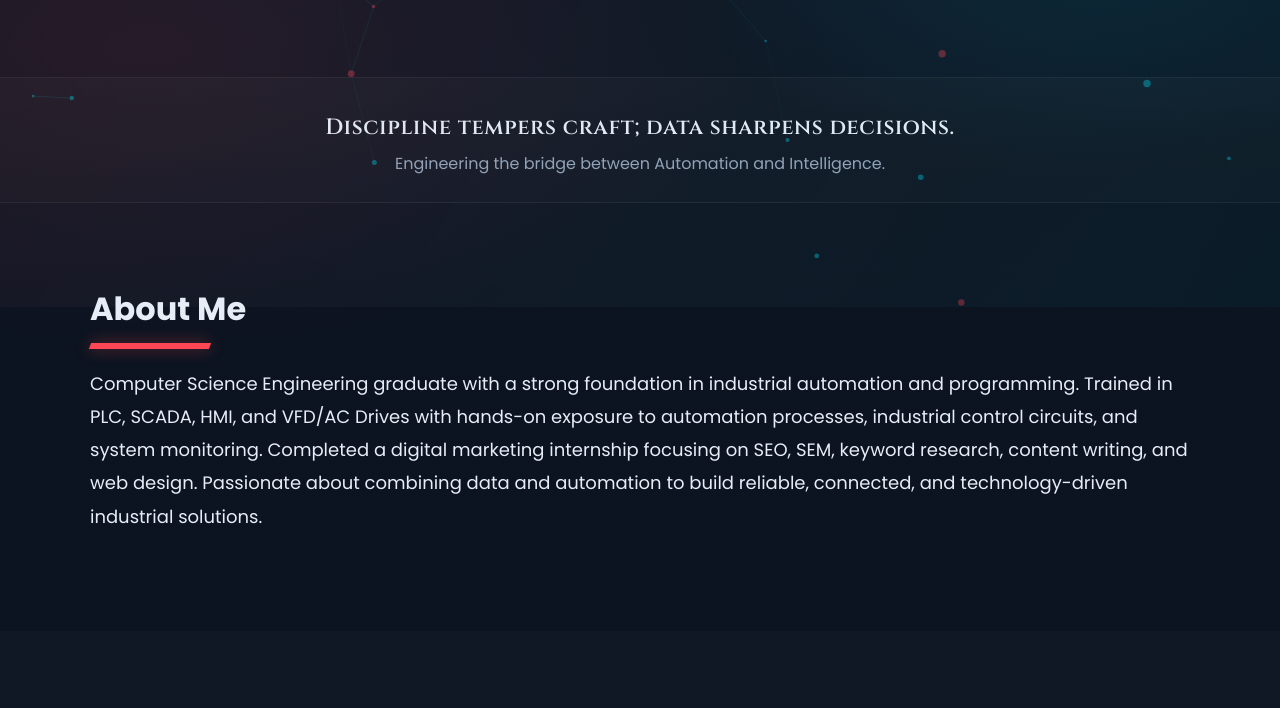
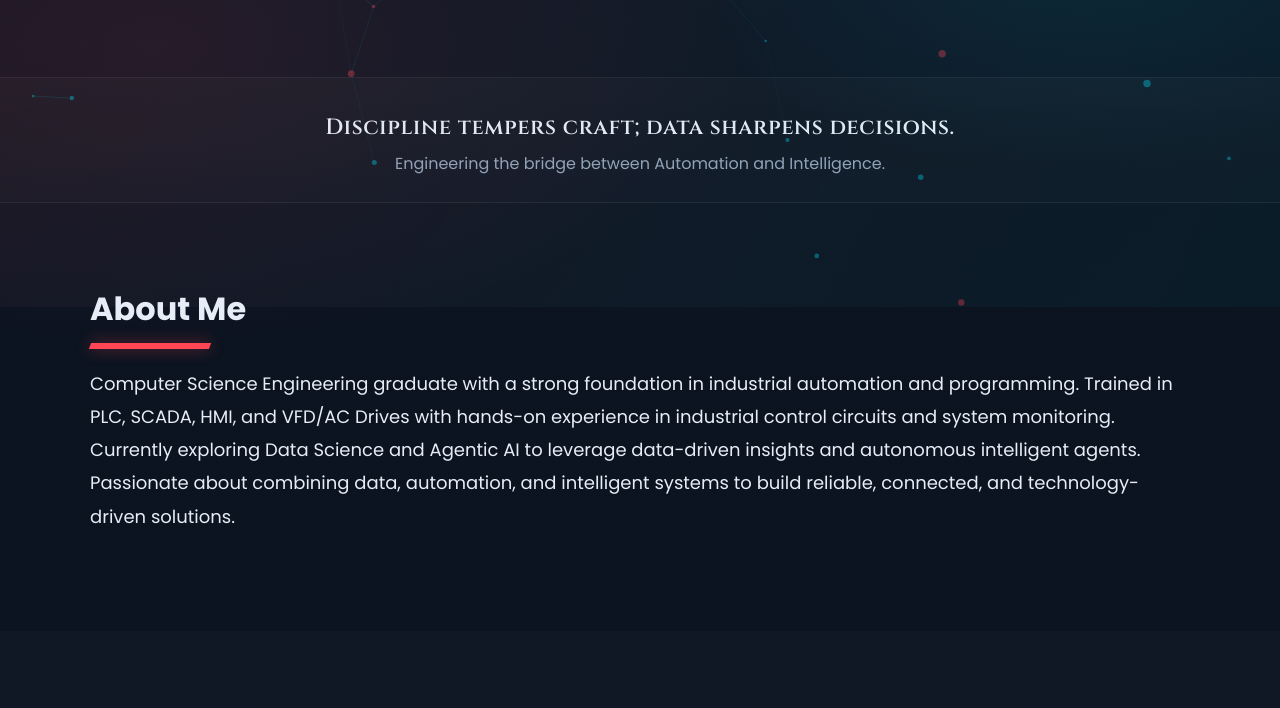
Before and after one commit to md-amaan0305/Portfolio, a plain HTML site: page index.html in a window 1280 px wide. Shown: the part 493-1201 px from the top of the page. Drawn offline with Linux system fonts and the light colour scheme; animation ran at ten frames a second.

Commit message:
content(about): update About Me with Data Science and Agentic AI focus

```diff
--- a/index.html
+++ b/index.html
@@ -67,12 +67,7 @@
     <div class="container">
       <h2>About Me</h2>
       <p>
-        Computer Science Engineering graduate with a strong foundation in industrial automation
-        and programming. Trained in PLC, SCADA, HMI, and VFD/AC Drives with hands-on
-        exposure to automation processes, industrial control circuits, and system monitoring.
-        Completed a digital marketing internship focusing on SEO, SEM, keyword research, content writing,
-        and web design. Passionate about combining data and automation to build reliable,
-        connected, and technology-driven industrial solutions.
+        Computer Science Engineering graduate with a strong foundation in industrial automation and programming. Trained in PLC, SCADA, HMI, and VFD/AC Drives with hands-on experience in industrial control circuits and system monitoring. Currently exploring Data Science and Agentic AI to leverage data-driven insights and autonomous intelligent agents. Passionate about combining data, automation, and intelligent systems to build reliable, connected, and technology-driven solutions.
       </p>
     </div>
   </section>
```
